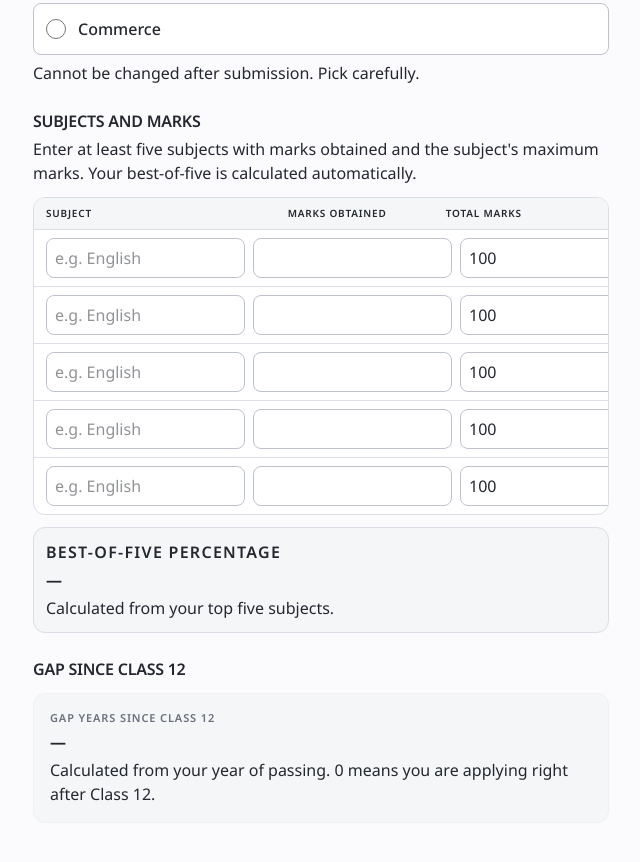
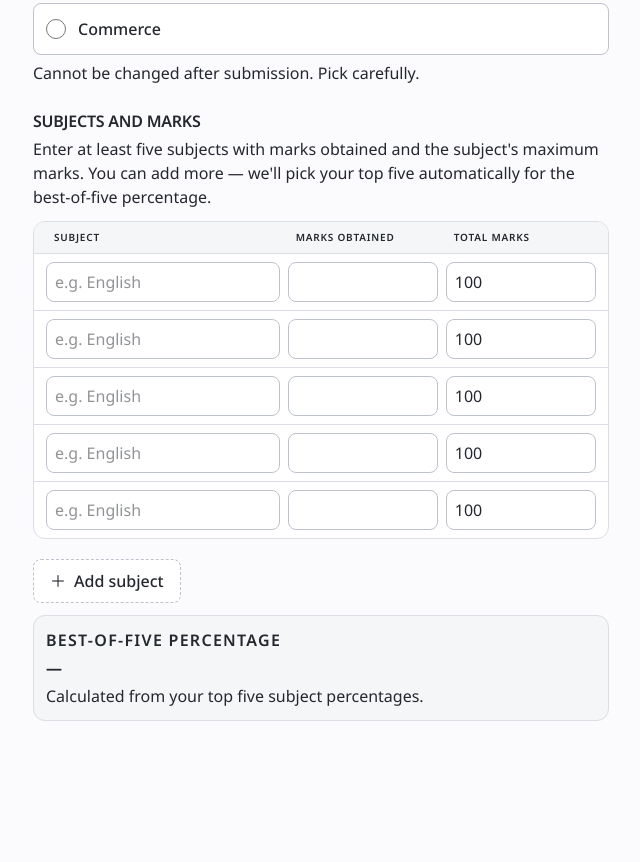
Before and after one commit to repo-sumit/hp-he-mis-demo, a Next.js app in the folder apps/student/: page /profile/step/3 in a window 1280 px wide. Shown: the part 940-1802 px from the top of the page, without its empty margins (319-959 px from the left). Built offline with nearby package versions, Linux system fonts and the light colour scheme.

Commit message:
numeric roll number, add-row subject table, no gap section

```diff
--- a/apps/student/app/profile/step/3/page.tsx
+++ b/apps/student/app/profile/step/3/page.tsx
@@ -132,6 +132,23 @@ export default function Step3Page() {
     update("subjectMarks", next);
   }
 
+  function addRow() {
+    update("subjectMarks", [
+      ...draft.subjectMarks,
+      { name: "", obtained: "", total: "100" },
+    ]);
+  }
+
+  function removeRow(index: number) {
+    // Keep a minimum of five rows so the table always scaffolds the
+    // best-of-five calculation; above that, any extra row can be removed.
+    if (draft.subjectMarks.length <= 5) return;
+    update(
+      "subjectMarks",
+      draft.subjectMarks.filter((_, i) => i !== index),
+    );
+  }
+
   return (
     <PageShell
       backHref="/profile/step/2"
@@ -171,11 +188,16 @@ export default function Step3Page() {
           />
           <Field
             name="rollNumber"
+            inputMode="numeric"
+            pattern="[0-9]*"
+            autoComplete="off"
             label={t("field.rollNumber.label")}
             helper={t("field.rollNumber.helper")}
             placeholder={t("field.rollNumber.placeholder")}
             value={draft.rollNumber}
-            onChange={(event) => update("rollNumber", event.target.value)}
+            onChange={(event) =>
+              update("rollNumber", event.target.value.replace(/\D/g, ""))
+            }
             error={errors.rollNumber}
           />
           <RadioCards
@@ -199,21 +221,37 @@ export default function Step3Page() {
             </p>
           </div>
 
+          {(() => {
+            // Minimum rows stays at five so the scaffold always matches the
+            // best-of-five calculation. Students can add as many more as
+            // they need; the extra ones gain a small remove button.
+            const canRemove = draft.subjectMarks.length > 5;
+            // Header + rows share the same grid template and horizontal
+            // padding. `pl-3` on header cells aligns the label text with
+            // the first character inside each row's input (input has its
+            // own `px-2`, which stacks with the `px-1` row padding).
+            const gridCols = canRemove
+              ? "grid-cols-[1.4fr_0.9fr_0.9fr_auto]"
+              : "grid-cols-[1.4fr_0.9fr_0.9fr]";
+            return (
               <div className="overflow-hidden rounded-[var(--radius-lg)] border border-[var(--color-border)] bg-[var(--color-surface)]">
-            <div className="grid grid-cols-[1.4fr_0.9fr_0.9fr] gap-2 border-b border-[var(--color-border)] bg-[var(--color-background-subtle)] px-3 py-2 text-[10px] font-[var(--weight-semibold)] uppercase tracking-wide text-[var(--color-text-tertiary)] sm:text-[var(--text-xs)]">
-              <span>{t("profile.step3.table.subject")}</span>
-              <span>{t("profile.step3.table.obtained")}</span>
-              <span>{t("profile.step3.table.total")}</span>
+                <div
+                  className={`grid ${gridCols} gap-2 border-b border-[var(--color-border)] bg-[var(--color-background-subtle)] px-3 py-2 text-[10px] font-[var(--weight-semibold)] uppercase tracking-wide text-[var(--color-text-tertiary)] sm:text-[var(--text-xs)]`}
+                >
+                  <span className="pl-2">{t("profile.step3.table.subject")}</span>
+                  <span className="pl-2">{t("profile.step3.table.obtained")}</span>
+                  <span className="pl-2">{t("profile.step3.table.total")}</span>
+                  {canRemove ? <span className="sr-only">{t("cta.remove")}</span> : null}
                 </div>
                 <ul>
                   {draft.subjectMarks.map((row, index) => (
                     <li
                       key={index}
-                  className="grid grid-cols-[1.4fr_0.9fr_0.9fr] gap-2 border-b border-[var(--color-border)] px-3 py-2 last:border-b-0"
+                      className={`grid ${gridCols} items-center gap-2 border-b border-[var(--color-border)] px-3 py-2 last:border-b-0`}
                     >
                       <input
                         aria-label={t("profile.step3.table.subject")}
-                    className="h-10 rounded-[var(--radius-md)] border border-[var(--color-border-strong)] bg-[var(--color-surface)] px-2 text-[var(--text-sm)] text-[var(--color-text-primary)] outline-none focus:border-[var(--color-border-focus)]"
+                        className="h-10 w-full rounded-[var(--radius-md)] border border-[var(--color-border-strong)] bg-[var(--color-surface)] px-2 text-[var(--text-sm)] text-[var(--color-text-primary)] outline-none focus:border-[var(--color-border-focus)]"
                         value={row.name}
                         onChange={(event) => updateRow(index, { name: event.target.value })}
                         placeholder={t("profile.step3.table.subjectPlaceholder")}
@@ -221,7 +259,7 @@ export default function Step3Page() {
                       <input
                         aria-label={t("profile.step3.table.obtained")}
                         inputMode="numeric"
-                    className="h-10 rounded-[var(--radius-md)] border border-[var(--color-border-strong)] bg-[var(--color-surface)] px-2 text-[var(--text-sm)] text-[var(--color-text-primary)] outline-none focus:border-[var(--color-border-focus)]"
+                        className="h-10 w-full rounded-[var(--radius-md)] border border-[var(--color-border-strong)] bg-[var(--color-surface)] px-2 text-[var(--text-sm)] text-[var(--color-text-primary)] outline-none focus:border-[var(--color-border-focus)]"
                         value={row.obtained}
                         onChange={(event) =>
                           updateRow(index, { obtained: event.target.value.replace(/[^\d.]/g, "") })
@@ -230,16 +268,38 @@ export default function Step3Page() {
                       <input
                         aria-label={t("profile.step3.table.total")}
                         inputMode="numeric"
-                    className="h-10 rounded-[var(--radius-md)] border border-[var(--color-border-strong)] bg-[var(--color-surface)] px-2 text-[var(--text-sm)] text-[var(--color-text-primary)] outline-none focus:border-[var(--color-border-focus)]"
+                        className="h-10 w-full rounded-[var(--radius-md)] border border-[var(--color-border-strong)] bg-[var(--color-surface)] px-2 text-[var(--text-sm)] text-[var(--color-text-primary)] outline-none focus:border-[var(--color-border-focus)]"
                         value={row.total}
                         onChange={(event) =>
                           updateRow(index, { total: event.target.value.replace(/[^\d.]/g, "") })
                         }
                       />
+                      {canRemove ? (
+                        <button
+                          type="button"
+                          onClick={() => removeRow(index)}
+                          aria-label={t("cta.remove")}
+                          title={t("cta.remove")}
+                          className="flex h-10 w-10 flex-none items-center justify-center rounded-[var(--radius-md)] border border-[var(--color-border)] bg-[var(--color-surface)] text-[var(--color-text-secondary)] transition-colors hover:border-[var(--color-text-danger)] hover:text-[var(--color-text-danger)]"
+                        >
+                          <span aria-hidden="true">✕</span>
+                        </button>
+                      ) : null}
                     </li>
                   ))}
                 </ul>
               </div>
+            );
+          })()}
+
+          <button
+            type="button"
+            onClick={addRow}
+            className="mt-2 inline-flex h-10 items-center justify-center gap-2 rounded-[var(--radius-md)] border border-dashed border-[var(--color-border-strong)] bg-[var(--color-surface)] px-4 text-[var(--text-sm)] font-[var(--weight-medium)] text-[var(--color-text-primary)] transition-colors hover:border-[var(--color-border-brand)] hover:bg-[var(--color-background-brand-softer)]"
+          >
+            <span aria-hidden="true">＋</span>
+            {t("profile.step3.addSubject")}
+          </button>
 
           {errors.subjectMarks ? (
             <p className="text-[var(--text-xs)] text-[var(--color-text-danger)]">
@@ -274,25 +334,6 @@ export default function Step3Page() {
           ) : null}
         </section>
 
-        <section className="space-y-3">
-          <h3 className="text-[var(--text-xs)] font-[var(--weight-semibold)] uppercase tracking-wide text-[var(--color-text-tertiary)]">
-            {t("profile.step3.gapSection")}
-          </h3>
-          <div className="rounded-[var(--radius-lg)] border border-[var(--color-border-subtle)] bg-[var(--color-background-subtle)] p-4">
-            <p className="text-[11px] font-[var(--weight-semibold)] uppercase tracking-[var(--tracking-wide)] text-[var(--color-text-tertiary)]">
-              {t("field.gapYears.label")}
-            </p>
-            <p className="mt-1 text-[var(--text-xl)] font-[var(--weight-bold)] text-[var(--color-text-primary)]">
-              {derivedGap
-                ? t("field.gapYears.derivedValue", { n: derivedGap })
-                : "—"}
-            </p>
-            <p className="mt-1 text-[var(--text-xs)] text-[var(--color-text-secondary)]">
-              {t("field.gapYears.derivedHint")}
-            </p>
-          </div>
-        </section>
-
         {Object.keys(errors).length > 0 ? (
           <p className="rounded-[var(--radius-md)] bg-[var(--color-status-danger-bg)] px-3 py-2 text-[var(--text-xs)] text-[var(--color-status-danger-fg)]">
             ⚠ {t("error.fixBeforeContinue")}
--- a/packages/i18n/src/locales/en.json
+++ b/packages/i18n/src/locales/en.json
@@ -409,7 +409,8 @@
       "subtitle": "We'll use this to check eligibility and build the merit list.",
       "boardSection": "Board and year",
       "subjectsSection": "Subjects and marks",
-      "subjectsHint": "Enter at least five subjects with marks obtained and the subject's maximum marks. Your best-of-five is calculated automatically.",
+      "subjectsHint": "Enter at least five subjects with marks obtained and the subject's maximum marks. You can add more — we'll pick your top five automatically for the best-of-five percentage.",
+      "addSubject": "Add subject",
       "subjectsMinFive": "Enter marks for at least five subjects.",
       "table": {
         "subject": "Subject",
@@ -417,7 +418,7 @@
         "total": "Total marks",
         "subjectPlaceholder": "e.g. English"
       },
-      "bofAutoHint": "Calculated from your top five subjects.",
+      "bofAutoHint": "Calculated from your top five subject percentages.",
       "resultSection": "Result",
       "resultPass": "Pass — you can continue.",
       "resultFail": "Below the 35% pass mark. You can't apply this cycle.",
```
Also changed, not shown: packages/i18n/src/locales/hi.json. Lines whose indentation alone changed are shown as unchanged.
